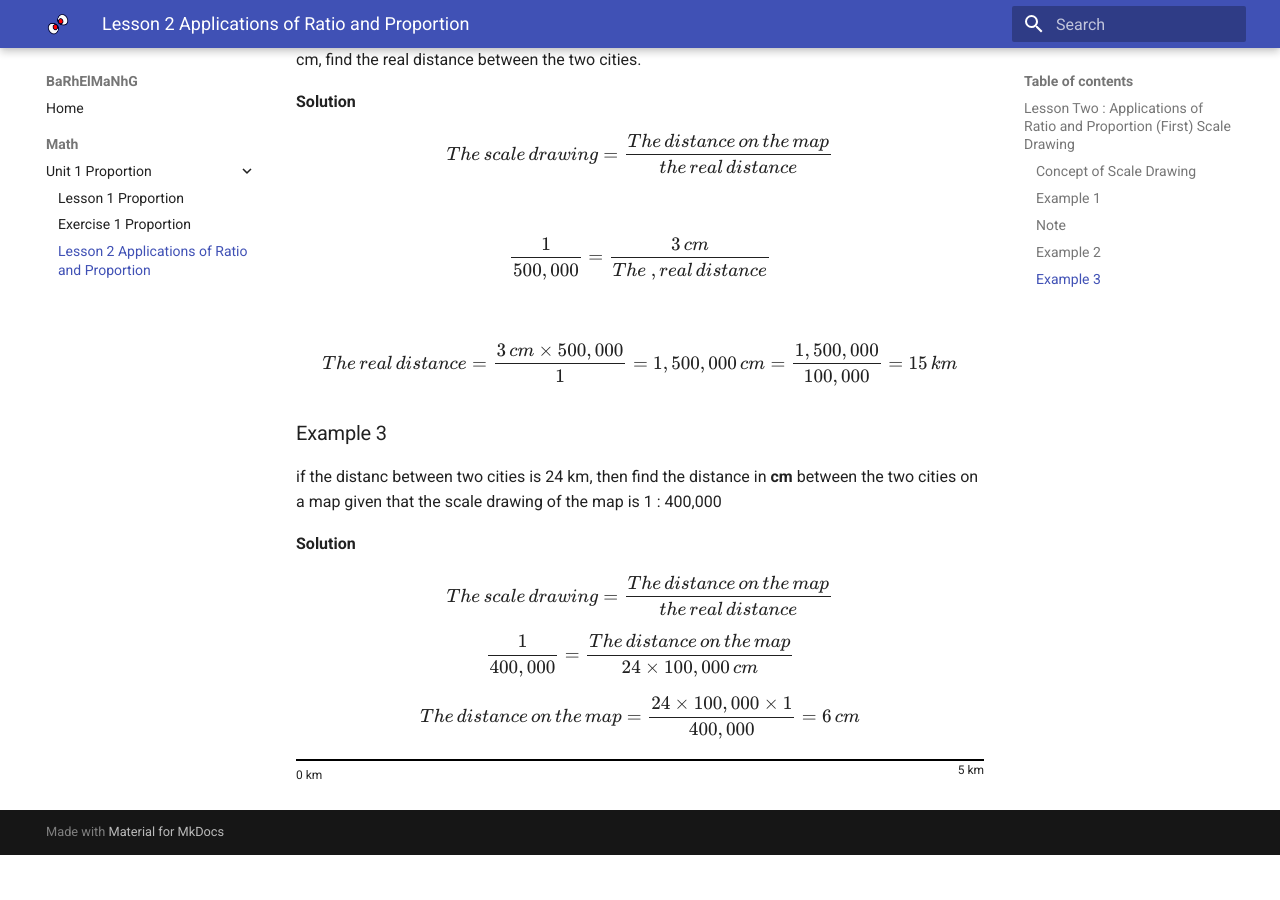
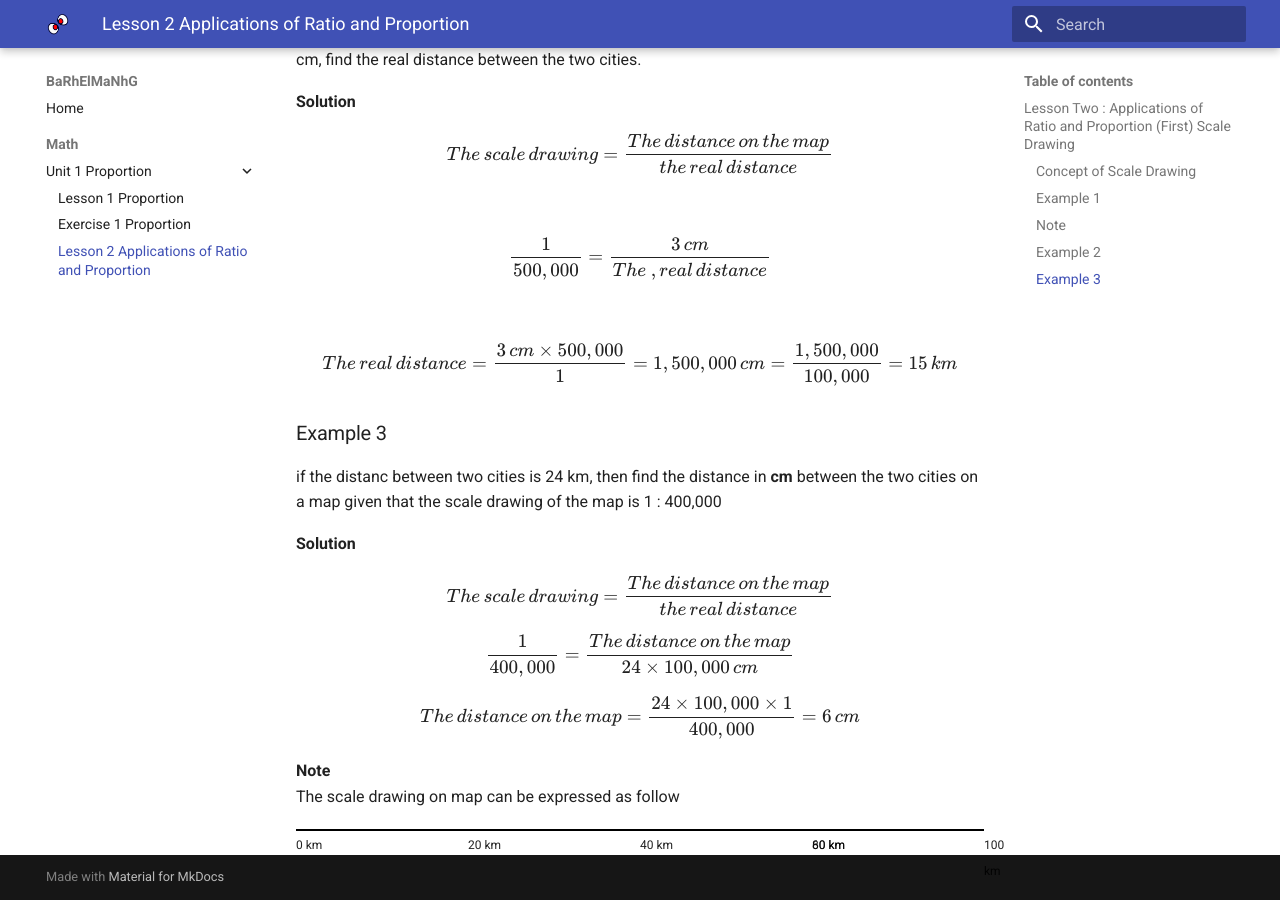
Before and after one commit to amansour-gh/educational.github.io, an MkDocs documentation site: the page built from docs/math/unit1/lesson2.md, in a window 1280 px wide and 900 px high, scrolled down 1056 px. Built offline with MkDocs 1.6.1 and Material for MkDocs 9.7.7, drawn with Linux system fonts in a browser that asks for light colours; before the commit the page ends 1911 px from its top, so only the background shows below that.

Commit message:
240928-40

```diff
--- a/docs/math/unit1/lesson2.md
+++ b/docs/math/unit1/lesson2.md
@@ -52,7 +52,15 @@ $$ \frac{1}{400,000} = \frac{The \, distance \, on \, the \, map}{24 \times 100,
 
 $$ The \, distance \, on \, the \, map = \frac{24 \times 100,000 \times 1}{400,000} = 6 \, cm $$
 
-<div style="border-top: 2px solid black; width: 100%; margin: 20px 0;">
-  <span style="font-size: 12px;">0 km</span>
-  <span style="float: right; font-size: 12px;">5 km</span>
+**Note**
+The scale drawing on map can be expressed as follow
+
+
+<div style="position: relative; height: 2px; border-top: 2px solid black; margin: 20px 0;">
+  <div style="position: absolute; left: 0%;"><span style="font-size: 12px;">0 km</span></div>
+  <div style="position: absolute; left: 25%;"><span style="font-size: 12px;">20 km</span></div>
+  <div style="position: absolute; left: 50%;"><span style="font-size: 12px;">40 km</span></div>
+  <div style="position: absolute; left: 75%;"><span style="font-size: 12px;">60 km</span></div>
+  <div style="position: absolute; left: 75%;"><span style="font-size: 12px;">80 km</span></div>
+  <div style="position: absolute; left: 100%;"><span style="font-size: 12px;">100 km</span></div>
 </div>
```
